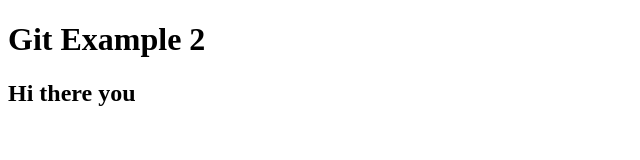
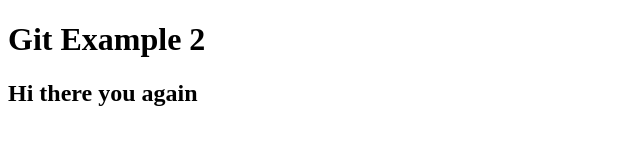
Before and after one commit to mgott/test, a plain HTML site: page index.html in a window 1280 px wide. Shown: the full height of the page, 0-640 px from the left. Drawn offline with Linux system fonts and the light colour scheme.

Commit message:
added again

```diff
--- a/index.html
+++ b/index.html
@@ -8,6 +8,6 @@
 </head>
 <body>
     <h1>Git Example 2</h1>
-    <h2>Hi there you</h2>
+    <h2>Hi there you again</h2>
 </body>
 </html>
```
